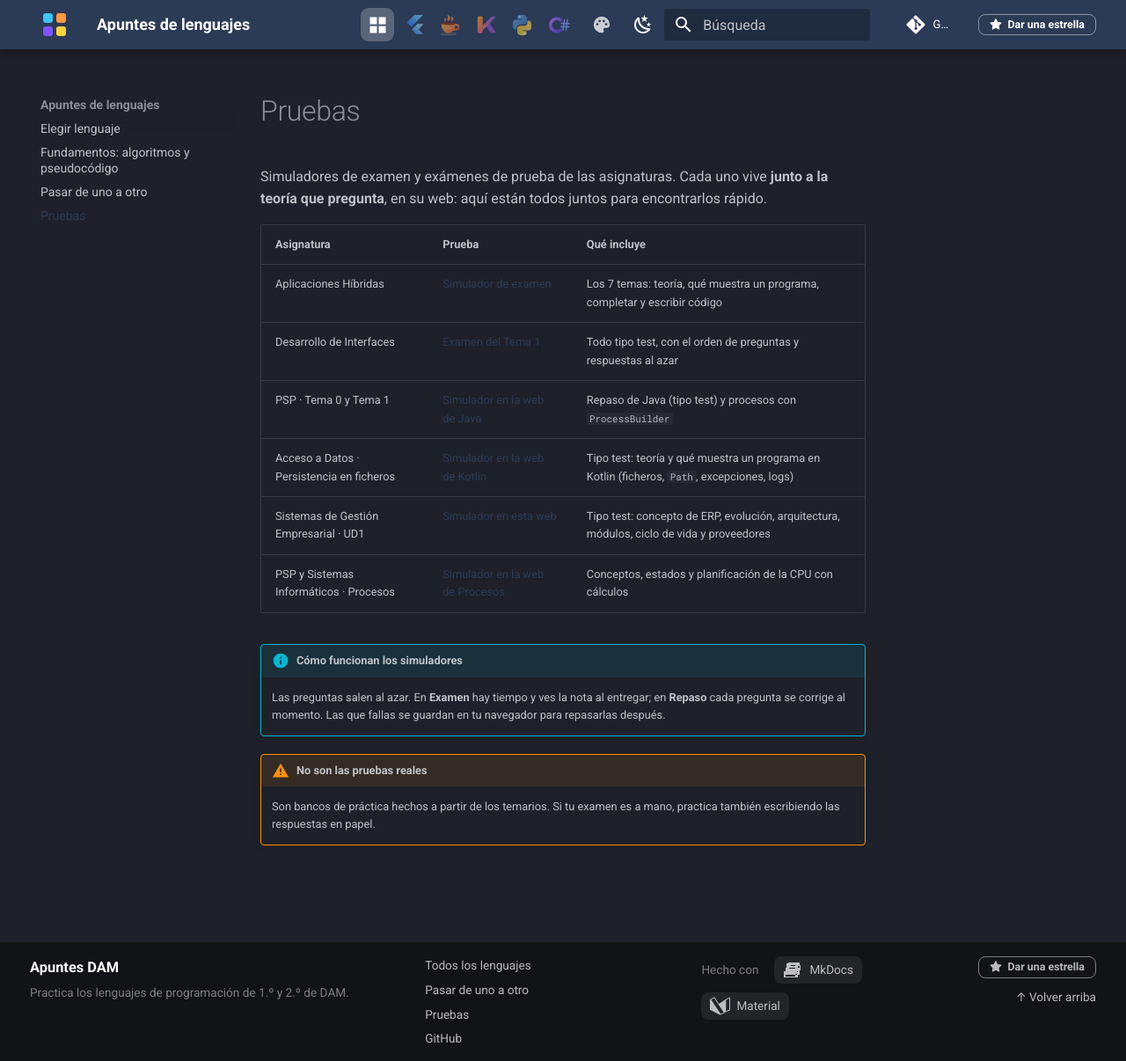
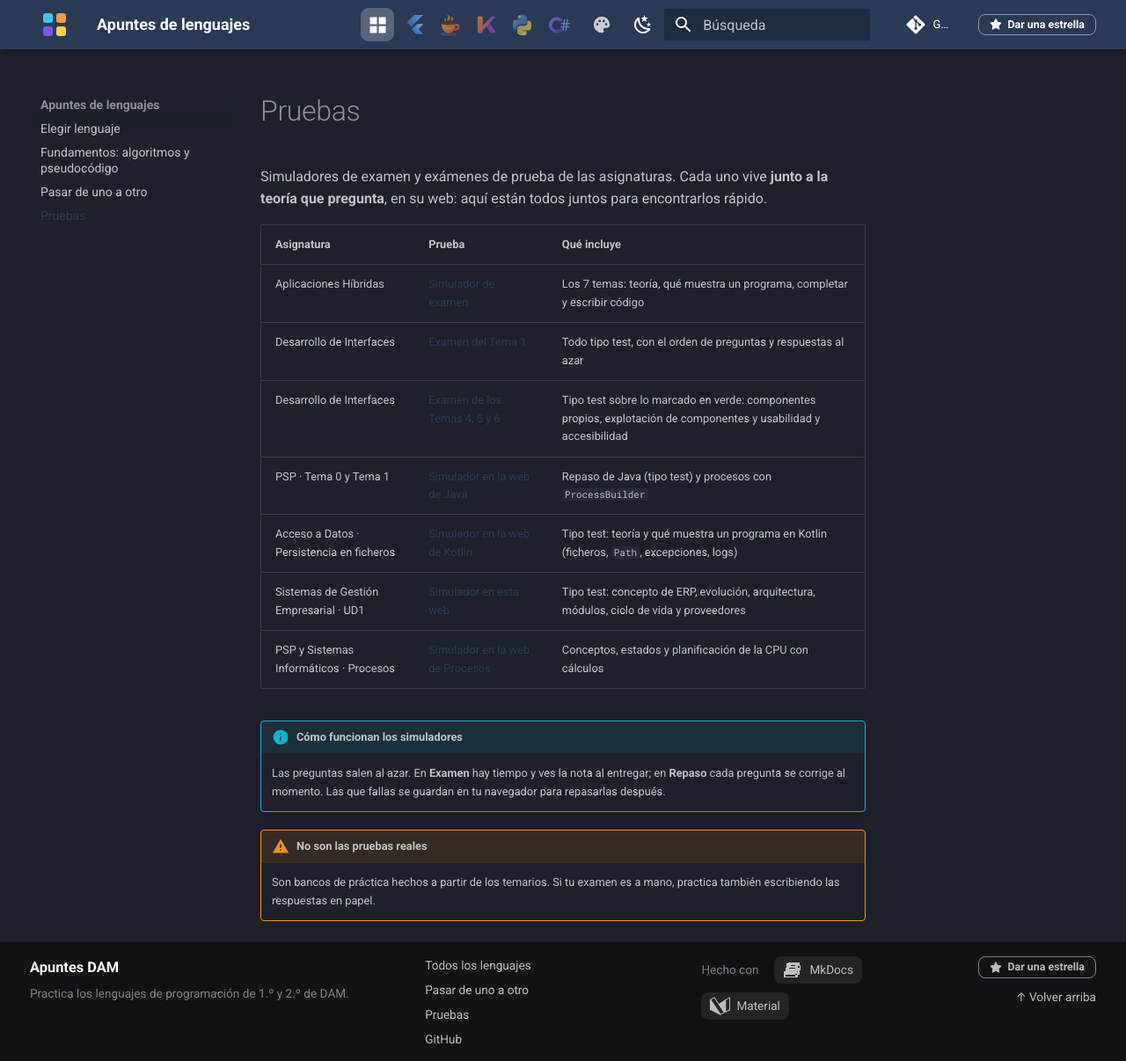
Before and after one commit to apuntes-dam/apuntes-lenguajes, an MkDocs documentation site: the page built from docs/pruebas.md, in a window 1280 px wide and 1206 px high. Shown: the whole window at 88% size. Built offline with MkDocs 1.6.1 and Material for MkDocs 9.7.7, drawn with Linux system fonts in a browser that asks for light colours; comment, search, counter and statistics services are not loaded.

Commit message:
Pruebas: enlace al examen de DIN de los temas 4, 5 y 6
Co-Authored-By: Claude Sonnet 5.5 <noreply@anthropic.com>

```diff
--- a/docs/pruebas.md
+++ b/docs/pruebas.md
@@ -6,6 +6,7 @@ Simuladores de examen y exámenes de prueba de las asignaturas. Cada uno vive **
 |---|---|---|
 | Aplicaciones Híbridas | [Simulador de examen](https://apuntes-dam.github.io/dart-flutter-apuntes/examen-ah/) | Los 7 temas: teoría, qué muestra un programa, completar y escribir código |
 | Desarrollo de Interfaces | [Examen del Tema 1](https://apuntes-dam.github.io/android-apuntes/examen-din/) | Todo tipo test, con el orden de preguntas y respuestas al azar |
+| Desarrollo de Interfaces | [Examen de los Temas 4, 5 y 6](https://apuntes-dam.github.io/android-apuntes/examen-din-t456/) | Tipo test sobre lo marcado en verde: componentes propios, explotación de componentes y usabilidad y accesibilidad |
 | PSP · Tema 0 y Tema 1 | [Simulador en la web de Java](https://apuntes-dam.github.io/java-apuntes/psp/simulador/) | Repaso de Java (tipo test) y procesos con `ProcessBuilder` |
 | Acceso a Datos · Persistencia en ficheros | [Simulador en la web de Kotlin](https://apuntes-dam.github.io/kotlin-apuntes/ada/simulador/) | Tipo test: teoría y qué muestra un programa en Kotlin (ficheros, `Path`, excepciones, logs) |
 | Sistemas de Gestión Empresarial · UD1 | [Simulador en esta web](../sge-examen/) | Tipo test: concepto de ERP, evolución, arquitectura, módulos, ciclo de vida y proveedores |
```
